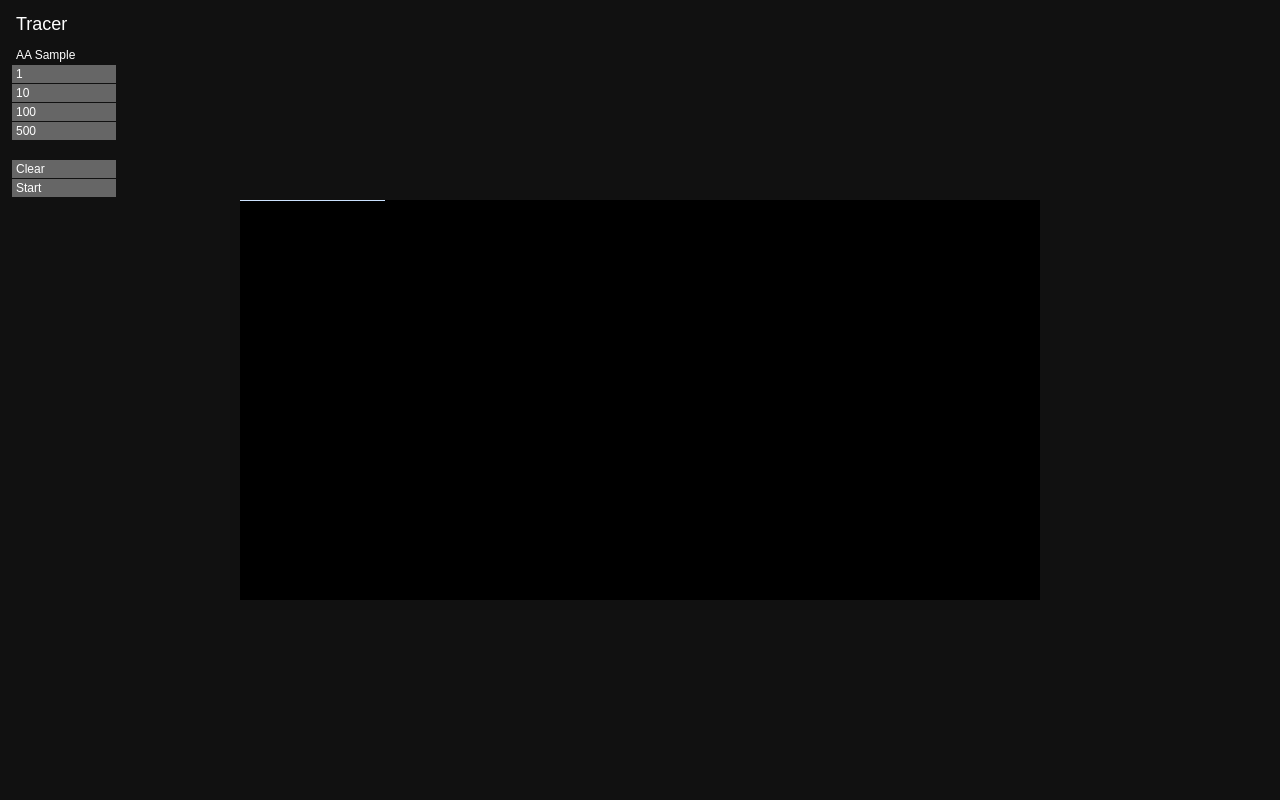
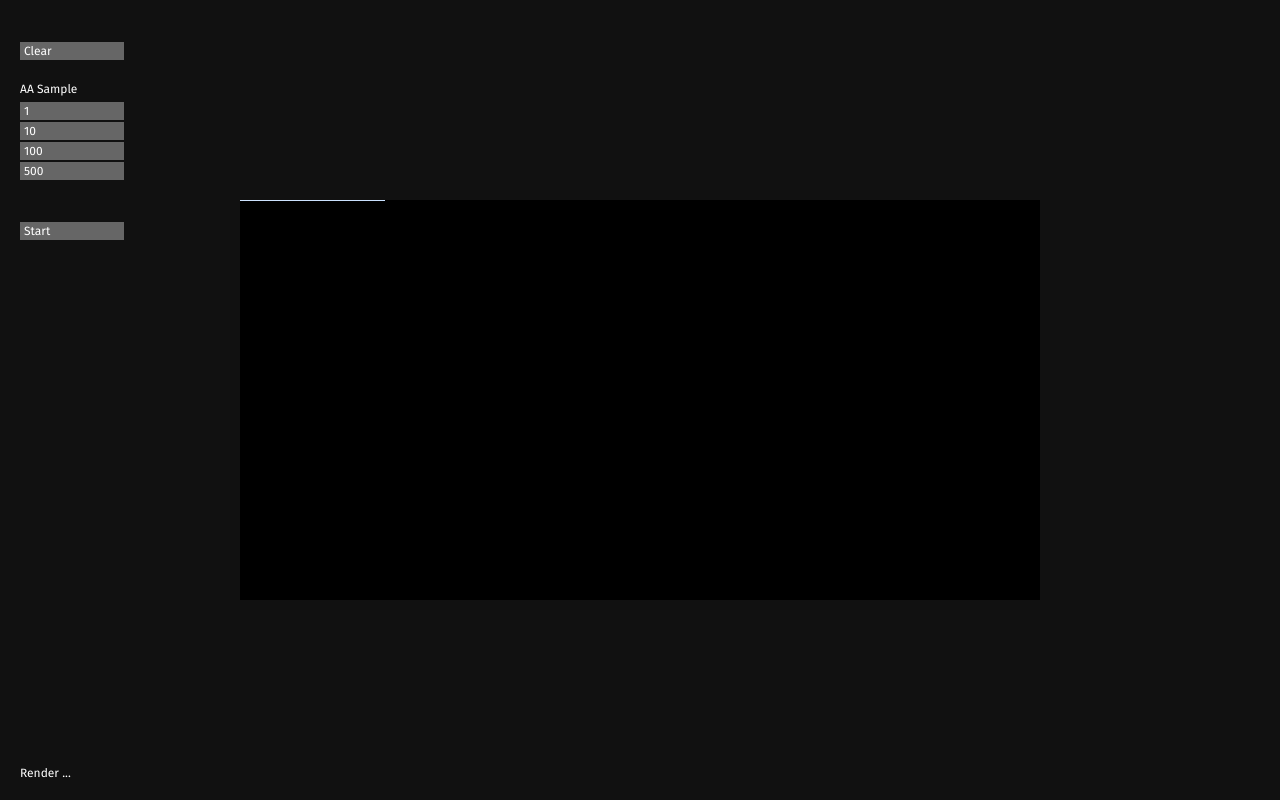
Before and after one commit to barnabysheeran/Tracer, a React app: page / in a window 1280 px wide. Built offline with nearby package versions, Linux system fonts and the light colour scheme; animation ran at ten frames a second.

```diff
--- a/src/component/Application/index.js
+++ b/src/component/Application/index.js
@@ -11,9 +11,17 @@
   constructor(props) {
     super(props);
 
+    // State
+    this.state = {
+      status: "Initialised"
+    };
+
+    // Scope
     this.onClickClear = this.onClickClear.bind(this);
     this.onClickStart = this.onClickStart.bind(this);
     this.onClickAASamples = this.onClickAASamples.bind(this);
+
+    this.setStatus = this.setStatus.bind(this);
   }
 
   // _______________________________________________________________ Interaction
@@ -30,6 +38,12 @@
     this.VISUAL.setAASamples(samples);
   }
 
+  // ____________________________________________________________________ Status
+
+  setStatus(status) {
+    this.setState({ status: status });
+  }
+
   // ____________________________________________________________________ Render
 
   render() {
@@ -39,8 +53,9 @@
           onClickClear={this.onClickClear}
           onClickStart={this.onClickStart}
           onClickAASamples={this.onClickAASamples}
+          status={this.state.status}
         />
-        <Visual ref={ref => (this.VISUAL = ref)} />
+        <Visual ref={ref => (this.VISUAL = ref)} setStatus={this.setStatus} />
       </div>
     );
   }
--- a/src/component/Gui/GuiMenuButton/index.js
+++ b/src/component/Gui/MenuButton/index.js
@@ -2,10 +2,11 @@
 
 import style from "./../../../index.css";
 
-export default class GuiButton extends React.Component {
+export default class MenuButton extends React.Component {
   constructor(props) {
     super(props);
 
+    // Scope
     this.handleClick = this.handleClick.bind(this);
   }
 
--- a/src/component/Gui/GuiMenuTitle/index.js
+++ b/src/component/Gui/MenuTitle/index.js
@@ -2,7 +2,7 @@
 
 import style from "./../../../index.css";
 
-export default class GuiMenuTitle extends React.Component {
+export default class MenuTitle extends React.Component {
   constructor(props) {
     super(props);
   }
--- a/src/component/Gui/GuiPageTitle/index.js
+++ b/src/component/Gui/StatusBar/index.js
@@ -2,7 +2,7 @@
 
 import style from "./../../../index.css";
 
-export default class GuiPageTitle extends React.Component {
+export default class StatusBar extends React.Component {
   constructor(props) {
     super(props);
   }
@@ -10,6 +10,10 @@
   // ____________________________________________________________________ Render
 
   render() {
-    return <div className={style.guipagetitle}>Tracer</div>;
+    return (
+      <div className={style.guimenu + " " + style.guistatusbar}>
+        {this.props.status}
+      </div>
+    );
   }
 }
--- a/src/component/Gui/index.js
+++ b/src/component/Gui/index.js
@@ -1,8 +1,8 @@
 import React from "react";
 
-import GuiPageTitle from "./GuiPageTitle";
-import GuiMenuButton from "./GuiMenuButton";
-import GuiMenuTitle from "./GuiMenuTitle";
+import MenuTitle from "./MenuTitle";
+import MenuButton from "./MenuButton";
+import StatusBar from "./StatusBar";
 
 import style from "./../../index.css";
 
@@ -16,32 +16,35 @@
   render() {
     return (
       <div className={style.gui}>
-        <GuiPageTitle />
         <div className={style.guimenu}>
-          <GuiMenuTitle text="AA Sample" />
-          <GuiMenuButton
+          <MenuTitle text=" " />
+          <MenuButton text="Clear" onClick={this.props.onClickClear} />
+          <MenuTitle text="AA Sample" />
+          <MenuButton
             text="1"
             value={1}
             onClick={this.props.onClickAASamples}
           />
-          <GuiMenuButton
+          <MenuButton
             text="10"
             value={10}
             onClick={this.props.onClickAASamples}
           />
-          <GuiMenuButton
+          <MenuButton
             text="100"
             value={100}
             onClick={this.props.onClickAASamples}
           />
-          <GuiMenuButton
+          <MenuButton
             text="500"
             value={500}
             onClick={this.props.onClickAASamples}
           />
-          <GuiMenuTitle text=" " />
-          <GuiMenuButton text="Clear" onClick={this.props.onClickClear} />
-          <GuiMenuButton text="Start" onClick={this.props.onClickStart} />
+          <MenuTitle text=" " />
+          <MenuButton text="Start" onClick={this.props.onClickStart} />
+        </div>
+        <div>
+          <StatusBar status={this.props.status} />
         </div>
       </div>
     );
--- a/src/component/Visual/Ray/Ray.js
+++ b/src/component/Visual/Ray/Ray.js
@@ -2,8 +2,9 @@
 
 export default class Ray {
   constructor() {
-    this.POSITION_ORIGIN = vec3.fromValues(0, 0, 0);
-    this.DIRECTION = vec3.fromValues(0, 0, 0);
+    this.POSITION_ORIGIN = vec3.create();
+    this.DIRECTION = vec3.create();
+    this.DIRECTION_NORMALIZED = vec3.create();
   }
 
   // _______________________________________________________________________ Set
@@ -16,10 +17,14 @@
   }
 
   setDirection(x, y, z) {
+    // Set Direction
     const DIRECTION = this.DIRECTION;
     DIRECTION[0] = x;
     DIRECTION[1] = y;
     DIRECTION[2] = z;
+
+    // Set Direction Normalized
+    vec3.normalize(this.DIRECTION_NORMALIZED, DIRECTION);
   }
 
   // _______________________________________________________________________ Get
@@ -33,11 +38,7 @@
   }
 
   getDirectionNormalized() {
-    let normalized = vec3.fromValues(0, 0, 0);
-
-    vec3.normalizd = vec3.normalize(normalized, this.DIRECTION);
-
-    return normalized;
+    return this.DIRECTION_NORMALIZED;
   }
 
   // ______________________________________________________________ Point on Ray
--- a/src/component/Visual/Tracer.js
+++ b/src/component/Visual/Tracer.js
@@ -6,8 +6,9 @@
 import HitRecord from "./Hit/HitRecord";
 
 export default class Tracer {
-  constructor(context) {
+  constructor(context, setStatus) {
     this.CONTEXT = context;
+    this.setStatus = setStatus;
 
     // Dimensions
     this.PIXEL_WIDTH = -1;
@@ -16,6 +17,7 @@
     // Time
     this.FRAME_TIME_STANDARD = 1000 / 60;
     this.timeLastFrame = 0;
+    this.timeRenderStart = 0;
 
     // Speed
     this.pixelsPerFrame = 100;
@@ -36,12 +38,14 @@
     // Camera
     this.CAMERA = new Camera();
 
-    // World
+    // Create World
     this.WORLD = new World();
+
+    // Populate World
     this.WORLD.addSphere(vec3.fromValues(0.0, 0.0, -1.0), 0.5);
     this.WORLD.addSphere(vec3.fromValues(0.0, -100.5, -1.0), 100);
 
-    // Loop
+    // Start Loop
     requestAnimationFrame(this.render.bind(this));
   }
 
@@ -51,7 +55,19 @@
     this.row = 0;
     this.column = 0;
 
+    let d = new Date();
+    this.timeRenderStart = d.getTime();
+
+    this.setStatus("Render ...");
     this.isRendering = true;
+  }
+
+  onRenderComplete() {
+    let d = new Date();
+    let timeTaken = d.getTime() - this.timeRenderStart;
+
+    this.setStatus("Complete in " + (timeTaken / 1000).toFixed(2) + "s");
+    this.isRendering = false;
   }
 
   // ____________________________________________________________________ Render
@@ -145,12 +161,12 @@
         row++;
 
         if (row >= PIXEL_HEIGHT) {
-          this.isRendering = false;
+          this.onRenderComplete();
         }
       }
     }
 
-    // Back
+    // Copy back
     this.row = row;
     this.column = column;
   }
@@ -239,6 +255,7 @@
     CONTEXT.fillStyle = "#000000";
     CONTEXT.fillRect(0, 0, this.PIXEL_WIDTH, this.PIXEL_HEIGHT);
 
+    this.setStatus("Cleared");
     this.isRendering = false;
   }
 
--- a/src/component/Visual/index.js
+++ b/src/component/Visual/index.js
@@ -10,6 +10,9 @@
 
     // Canvas Reference
     this.storeCanvasReference = this.storeCanvasReference.bind(this);
+
+    // Scope
+    this.setStatus = this.setStatus.bind(this);
   }
 
   // _________________________________________________________________ Reference
@@ -25,7 +28,7 @@
     this.CONTEXT = this.CANVAS.getContext("2d");
 
     // Tracer
-    this.TRACER = new Tracer(this.CONTEXT);
+    this.TRACER = new Tracer(this.CONTEXT, this.setStatus);
     this.shape(800, 400);
     this.TRACER.clear();
     this.TRACER.start();
@@ -43,6 +46,10 @@
 
   setAASamples(samples) {
     this.TRACER.setAASamples(samples);
+  }
+
+  setStatus(status) {
+    this.props.setStatus(status);
   }
 
   // _____________________________________________________________________ Shape
--- a/src/index.css
+++ b/src/index.css
@@ -1,3 +1,5 @@
+@import url("https://fonts.googleapis.com/css?family=Fira+Sans");
+
 html {
   height: 100%;
 }
@@ -33,41 +35,32 @@
   position: absolute;
 }
 
-.guipagetitle {
-  font-family: "Arial", sans-serif;
-  font-size: 18px;
-  padding-left: 4px;
-  padding-bottom: 10px;
-  display: block;
-}
-
 .gui {
+  font-family: "Fira Sans", sans-serif;
   z-index: 200;
   position: absolute;
-  left: 12px;
-  top: 14px;
+  left: 20px;
+  height: 100%;
 }
 
 .guimenu {
-  font-family: "Arial", sans-serif;
   font-size: 12px;
-  width: 100px;
 }
 
 .guimenutitle {
   display: block;
-  height: 18px;
+  height: 20px;
   line-height: 18px;
-  padding-left: 4px;
-  margin-top: 1px;
+  padding-top: 20px;
 }
 
 .guimenubutton {
   display: block;
+  width: 100px;
   height: 18px;
   line-height: 18px;
   padding-left: 4px;
-  margin-top: 1px;
+  margin-top: 2px;
 
   color: #ffffff;
   background: #666666;
@@ -89,3 +82,8 @@
   color: #666666;
   background: #ffffff;
 }
+
+.guistatusbar {
+  position: absolute;
+  bottom: 20px;
+}
```
